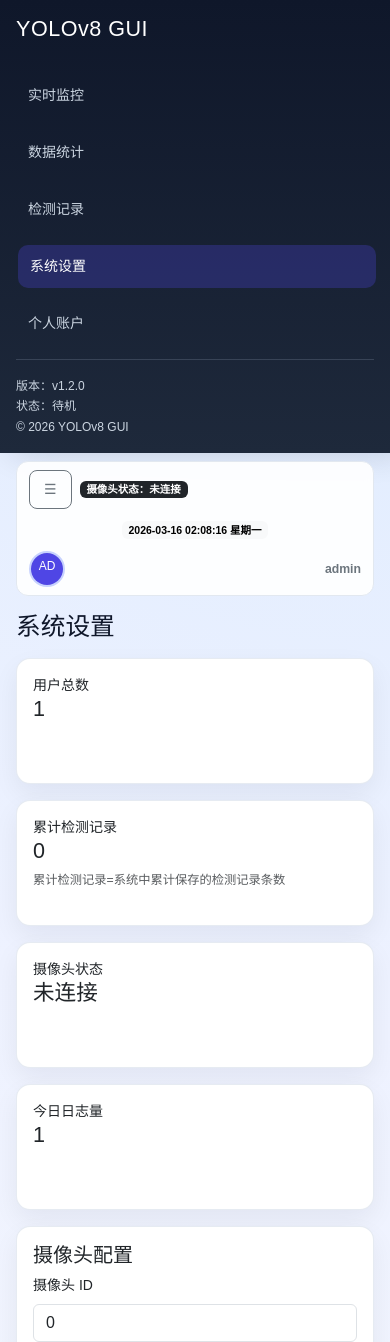
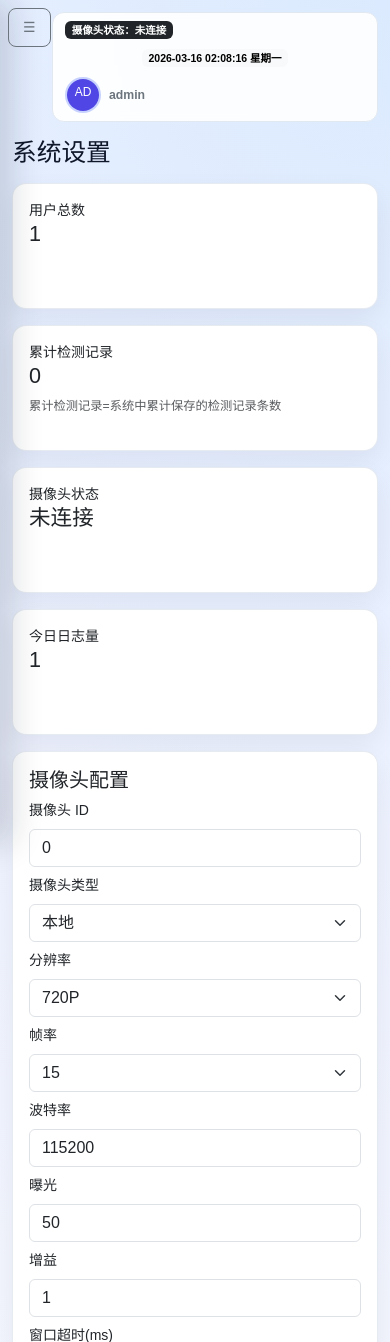
Before and after one commit to Y-coder-guru/YOLOv8__GUI, a Flask app: page /admin in a window 390 px wide. Shown: the top 1342 px of the page. Run offline with Flask 3, Linux system fonts and the light colour scheme; a user stored in the database is signed in; data comes from the database, SQL or seed files in the repository; data that the repository does not hold is empty.

Commit message:
优化前端侧栏收缩、用户信息同步与移动端适配

```diff
--- a/static/css/style.css
+++ b/static/css/style.css
@@ -17,6 +17,7 @@ body {
 }
 
 #layoutWrapper { min-height: 100vh; }
+.sidebar-backdrop { display: none; }
 
 .sidebar {
   width: 236px;
@@ -28,15 +29,23 @@ body {
   flex-direction: column;
   box-shadow: 12px 0 30px rgba(15, 23, 42, .16);
 }
+.sidebar-header { display: flex; align-items: center; gap: 10px; min-height: 42px; justify-content: flex-start; }
+.sidebar-toggle-btn { flex: 0 0 auto; }
+.sidebar-floating-toggle { position: fixed; left: 10px; top: 10px; z-index: 1050; }
 .sidebar-brand { white-space: nowrap; letter-spacing: .5px; }
 .sidebar .nav-link {
   color: #cbd5e1;
-  display: block;
+  display: flex;
+  align-items: center;
+  gap: 10px;
   padding: 11px 12px;
   margin-bottom: 6px;
   border-radius: 10px;
   transition: all .2s ease;
+  white-space: nowrap;
 }
+.menu-icon { width: 24px; text-align: center; font-size: 16px; flex: 0 0 24px; }
+.menu-text { overflow: hidden; text-overflow: ellipsis; }
 .sidebar .nav-link:hover,
 .sidebar .nav-link.active {
   background: rgba(79, 70, 229, .28);
@@ -124,6 +133,7 @@ body {
 .topbar-title { font-size: 1.15rem; font-weight: 700; color: #0f172a; }
 .topbar-left, .topbar-right, .topbar-center { display: flex; align-items: center; }
 .topbar-meta {
+  margin-left: 44px;
   display: grid;
   grid-template-columns: 1fr auto 1fr;
   align-items: center;
@@ -139,11 +149,10 @@ body {
 #layoutWrapper.sidebar-collapsed .sidebar { width: 78px; }
 #layoutWrapper.sidebar-collapsed .sidebar .sidebar-brand,
 #layoutWrapper.sidebar-collapsed .sidebar .sidebar-footer,
-#layoutWrapper.sidebar-collapsed .sidebar .nav-link { font-size: 0; }
-#layoutWrapper.sidebar-collapsed .sidebar .nav-link { padding: 12px; }
-#layoutWrapper.sidebar-collapsed .sidebar .nav-link::before { content: '•'; font-size: 16px; color: #cbd5e1; }
-#layoutWrapper.sidebar-collapsed .sidebar .nav-link.active::before { color: #fff; }
-#layoutWrapper.sidebar-collapsed .sidebar .sidebar-brand::before { content: 'Y8'; font-size: 16px; }
+#layoutWrapper.sidebar-collapsed .sidebar .menu-text { display: none; }
+#layoutWrapper.sidebar-collapsed .sidebar .sidebar-header { justify-content: center; }
+#layoutWrapper.sidebar-collapsed .sidebar .nav-link { justify-content: center; padding: 12px; }
+#layoutWrapper.sidebar-collapsed .sidebar .menu-icon { font-size: 18px; }
 
 .admin-users-col { flex: 0 0 58%; max-width: 58%; }
 .admin-logs-col { flex: 0 0 42%; max-width: 42%; }
@@ -157,10 +166,29 @@ body {
   .admin-users-col, .admin-logs-col { flex: 0 0 100%; max-width: 100%; }
 }
 @media (max-width: 768px) {
-  #layoutWrapper { flex-direction: column; }
-  .sidebar { width: 100%; min-height: auto; display: flex; flex-wrap: wrap; gap: 8px; }
+  #layoutWrapper { flex-direction: row; }
+  .sidebar {
+    position: fixed;
+    left: 0;
+    top: 0;
+    z-index: 1040;
+    width: 250px;
+    min-height: 100vh;
+    transform: translateX(-100%);
+    transition: transform .25s ease;
+  }
+  #layoutWrapper.sidebar-mobile-open .sidebar { transform: translateX(0); }
+  .sidebar-backdrop {
+    position: fixed;
+    inset: 0;
+    background: rgba(15, 23, 42, .45);
+    z-index: 1039;
+  }
+  #layoutWrapper.sidebar-mobile-open + .sidebar-backdrop { display: block; }
+  .main-content { width: 100%; padding: 12px !important; }
+  .sidebar-floating-toggle { left: 8px; top: 8px; }
+  .topbar-meta { margin-left: 40px; grid-template-columns: 1fr; gap: 10px; }
   .toolbar-select { width: 100%; }
-  .topbar-meta { grid-template-columns: 1fr; }
   .topbar-center { justify-content: flex-start; }
-  .topbar-right { width: 100%; justify-content: space-between; flex-wrap: wrap; }
+  .topbar-right { width: 100%; justify-content: flex-start; flex-wrap: wrap; }
 }
--- a/templates/base.html
+++ b/templates/base.html
@@ -11,14 +11,16 @@
 <div class="d-flex" id="layoutWrapper">
   {% if current_user.is_authenticated %}
   <aside class="sidebar p-3 page-transition" id="appSidebar">
-    <h4 class="mb-4 sidebar-brand">YOLOv8 GUI</h4>
-    <a href="{{ url_for('monitor') }}" class="nav-link {% if request.path.startswith('/monitor') %}active{% endif %}">实时监控</a>
-    <a href="{{ url_for('stats_page') }}" class="nav-link {% if request.path.startswith('/stats') %}active{% endif %}">数据统计</a>
-    <a href="{{ url_for('history_page') }}" class="nav-link {% if request.path.startswith('/history') %}active{% endif %}">检测记录</a>
+    <div class="sidebar-header mb-2">
+      <h4 class="mb-0 sidebar-brand">YOLOv8 GUI</h4>
+    </div>
+    <a href="{{ url_for('monitor') }}" class="nav-link {% if request.path.startswith('/monitor') %}active{% endif %}"><span class="menu-icon">📹</span><span class="menu-text">实时监控</span></a>
+    <a href="{{ url_for('stats_page') }}" class="nav-link {% if request.path.startswith('/stats') %}active{% endif %}"><span class="menu-icon">📊</span><span class="menu-text">数据统计</span></a>
+    <a href="{{ url_for('history_page') }}" class="nav-link {% if request.path.startswith('/history') %}active{% endif %}"><span class="menu-icon">🕘</span><span class="menu-text">检测记录</span></a>
     {% if current_user.is_admin %}
-    <a href="{{ url_for('admin_page') }}" class="nav-link {% if request.path.startswith('/admin') %}active{% endif %}">系统设置</a>
+    <a href="{{ url_for('admin_page') }}" class="nav-link {% if request.path.startswith('/admin') %}active{% endif %}"><span class="menu-icon">⚙️</span><span class="menu-text">系统设置</span></a>
     {% endif %}
-    <a href="{{ url_for('profile_page') }}" class="nav-link {% if request.path.startswith('/profile') %}active{% endif %}">个人账户</a>
+    <a href="{{ url_for('profile_page') }}" class="nav-link {% if request.path.startswith('/profile') %}active{% endif %}"><span class="menu-icon">👤</span><span class="menu-text">个人账户</span></a>
 
     <div class="sidebar-footer mt-auto pt-3">
       <div>版本：v1.2.0</div>
@@ -27,6 +29,7 @@
     </div>
   </aside>
   {% endif %}
+  <div class="sidebar-backdrop" id="sidebarBackdrop"></div>
 
   <main class="flex-grow-1 p-3 p-md-4 main-content page-transition" id="mainContent">
     {% if not current_user.is_authenticated %}
@@ -36,17 +39,17 @@
     </div>
     {% endif %}
     {% if current_user.is_authenticated %}
+    <button class="btn btn-sm btn-outline-secondary sidebar-floating-toggle" id="sidebarToggleBtn" title="折叠侧边栏" aria-label="折叠侧边栏">☰</button>
     <div class="topbar-meta mb-3">
       <div class="d-flex align-items-center gap-2 topbar-left">
-        <button class="btn btn-sm btn-outline-secondary" id="sidebarToggleBtn" title="折叠侧边栏">☰</button>
         <span class="badge text-bg-dark" id="globalCameraStatus">摄像头状态：未连接</span>
       </div>
       <div class="d-flex align-items-center justify-content-center topbar-center">
         <span class="badge text-bg-light" id="bjClock">--</span>
       </div>
       <div class="d-flex align-items-center gap-2 topbar-right">
-        <img id="globalAvatar" class="topbar-avatar" alt="用户头像">
-        <span id="globalUserName" class="small fw-semibold text-secondary">当前用户</span>
+        <img id="globalAvatar" class="topbar-avatar" src="{{ current_user.avatar_url or "" }}" alt="用户头像">
+        <span id="globalUserName" class="small fw-semibold text-secondary">{{ current_user.username }}</span>
       </div>
     </div>
     {% endif %}
@@ -154,8 +157,28 @@ function startBjClock() {
 function initSidebarToggle() {
   const btn = document.getElementById('sidebarToggleBtn');
   const wrapper = document.getElementById('layoutWrapper');
+  const backdrop = document.getElementById('sidebarBackdrop');
+  const navLinks = document.querySelectorAll('#appSidebar .nav-link');
   if (!btn || !wrapper) return;
-  btn.onclick = () => wrapper.classList.toggle('sidebar-collapsed');
+
+  btn.onclick = () => {
+    if (window.innerWidth <= 768) {
+      wrapper.classList.toggle('sidebar-mobile-open');
+      return;
+    }
+    wrapper.classList.toggle('sidebar-collapsed');
+  };
+
+  backdrop?.addEventListener('click', () => wrapper.classList.remove('sidebar-mobile-open'));
+  navLinks.forEach((link) => link.addEventListener('click', () => {
+    if (window.innerWidth <= 768) wrapper.classList.remove('sidebar-mobile-open');
+  }));
+
+  window.addEventListener('resize', () => {
+    if (window.innerWidth > 768) {
+      wrapper.classList.remove('sidebar-mobile-open');
+    }
+  });
 }
 
 startBjClock();
@@ -163,6 +186,7 @@ refreshGlobalStatus();
 refreshGlobalAvatar();
 initSidebarToggle();
 setInterval(refreshGlobalStatus, 3000);
+setInterval(refreshGlobalAvatar, 10000);
 </script>
 {% block scripts %}{% endblock %}
 </body>
```
